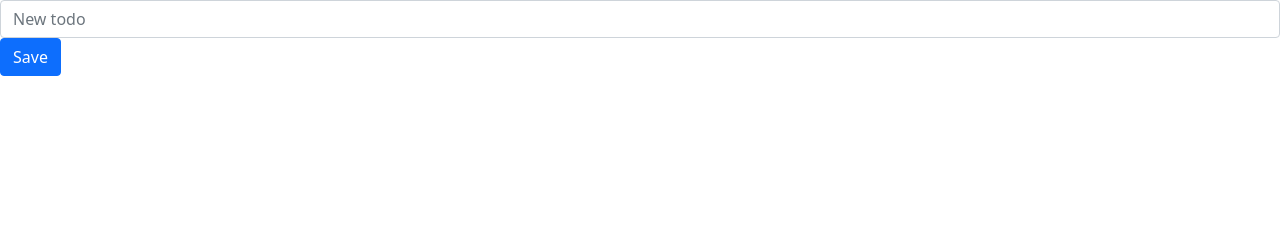
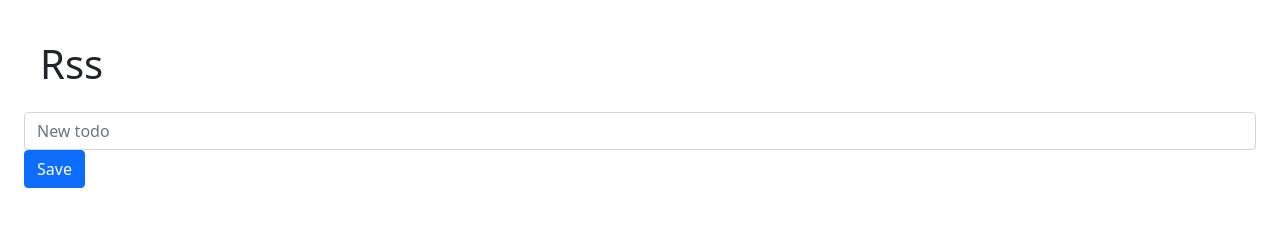
Before and after one commit to maletinchess/frontend-project-lvl3, a website built with webpack: page template.html in a window 1280 px wide. Built offline with nearby package versions, Linux system fonts and the light colour scheme.

Commit message:
update form2

```diff
--- a/template.html
+++ b/template.html
@@ -6,11 +6,16 @@
     <title>RSS</title>
   </head>
   <body>
+    <div class="container-fluid p-4">
+      <h1 class="p-3">Rss</h1>
       <form id="todo-form" class="form-inline mb-3">
-        <div class="form-group">
-          <input id="todo-input" type="text" class="form-control mr-2" name="name" placeholder="New todo">
-        </div>
-        <button id="todo-submit" class="btn btn-primary" type="submit">Save</button>
+          <div class="form-group">
+              <input id="todo-input" type="text" class="form-control mr-2" name="name" placeholder="New todo">
+          </div>
+          <button id="todo-submit" class="btn btn-primary" type="submit">Save</button>
       </form>
+      <ul id="todos" class="list-group">
+      </ul>
+    </div>
   </body>
 </html>
```
